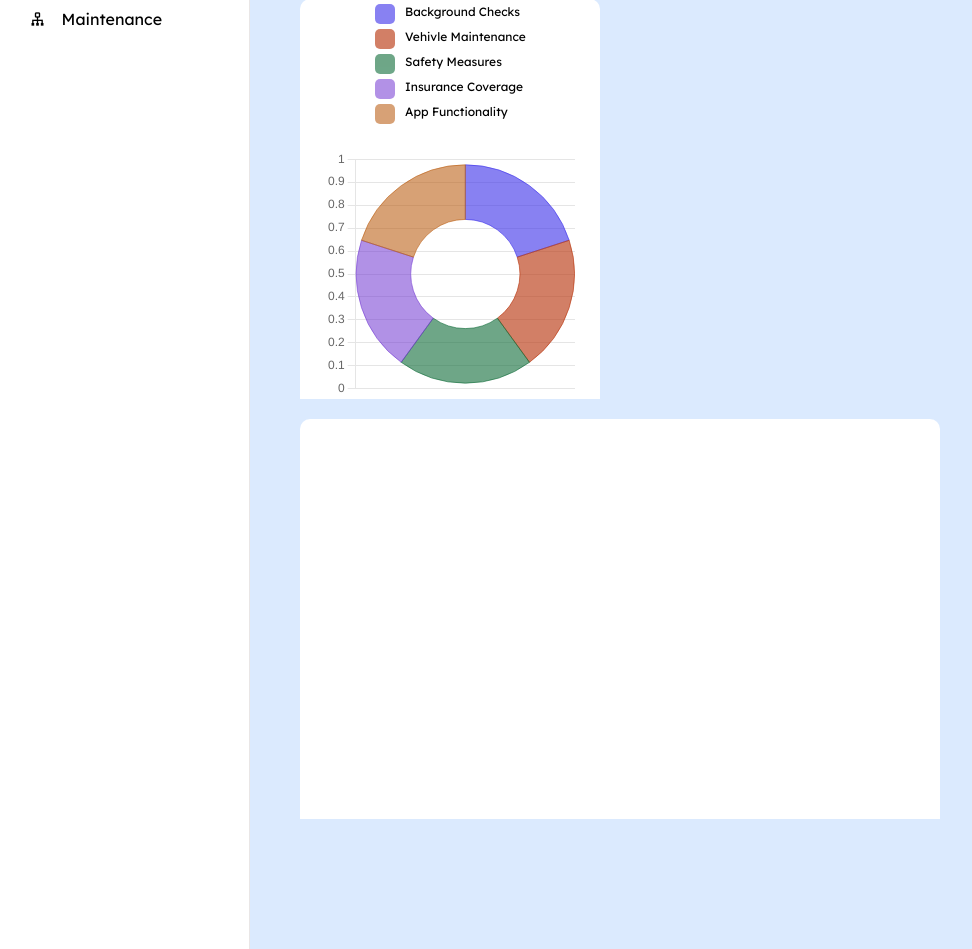
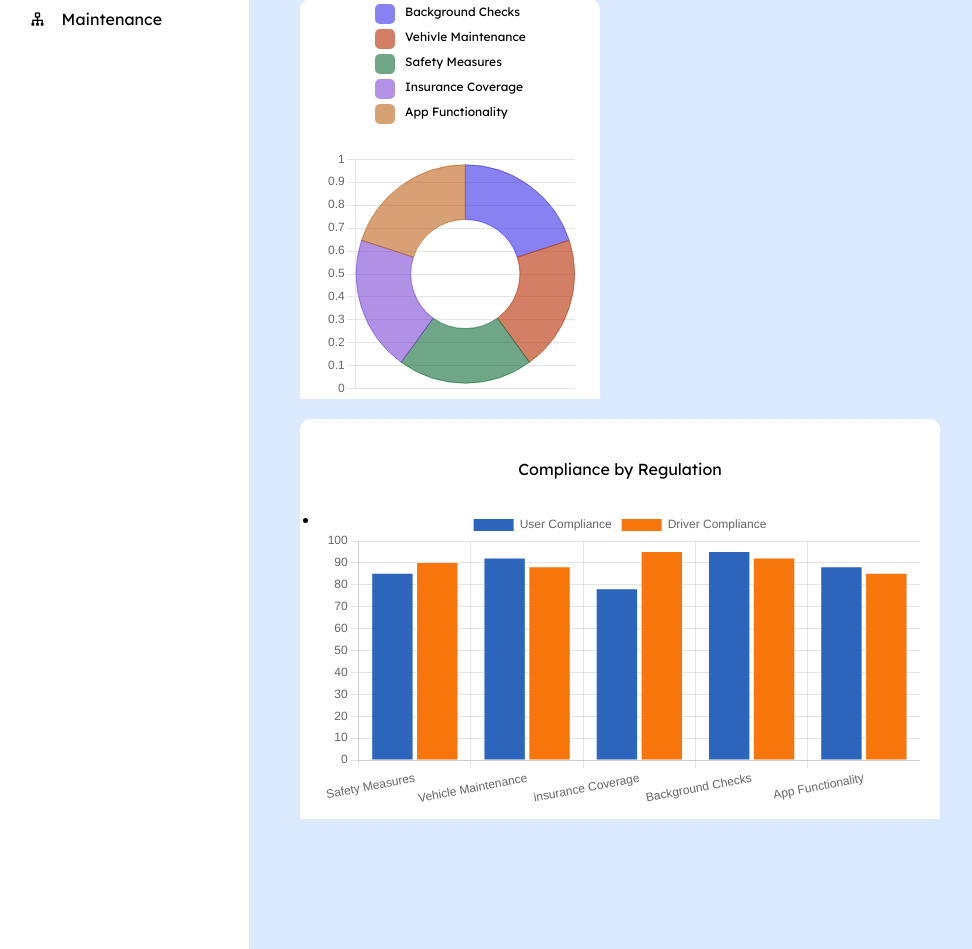
Before and after one commit to jaybiemalone/Movers-Updated, a PHP site: page /legal.php in a window 1280 px wide. Shown: the part 442-1391 px from the top of the page, without its empty margins (0-972 px from the left). Run offline with PHP 8.4, Linux system fonts and the light colour scheme.

Commit message:
Add files via upload

```diff
--- /dev/null
+++ b/legal-chart2.js
@@ -0,0 +1,25 @@
+const ctx = document.getElementById('legalchart2');
+const legalchart2 = new Chart(ctx, {
+    type: 'bar',
+    data: {
+        labels: ['Safety Measures', 'Vehicle Maintenance', 'insurance Coverage', 'Background Checks', 'App Functionality'],
+        datasets: [{
+            label: 'User Compliance',
+            backgroundColor: "rgb(44, 101, 187)",
+            data: [85, 92, 78, 95, 88]
+        }, {
+            label: 'Driver Compliance',
+            backgroundColor: "#f7760c",
+            data: [90, 88, 95, 92, 85]
+        }]
+    },
+    options: {
+        scales: {
+            yAxes:[{
+                ticks: {
+                    beginAtZero: true
+                }
+            }]
+        }
+    }
+});
--- a/legal.php
+++ b/legal.php
@@ -230,12 +230,26 @@
                         </ul>
                     </div>
                 </div>
-                <div class="legal-box"></div>
+                <div class="legal-box">
+                    <div class="top">
+                        <p>Compliance  by Regulation</p>
+                    </div>
+                    <div class="bottom">
+                        <ul>
+                            <li>
+                                <div class="chart">
+                                    <canvas id="legalchart2" width="600" height="300"></canvas>
+                                </div>
+                            </li>
+                        </ul>
+                    </div>
+                </div>
             </div>
         </div>
     </div>
     <script src="https://cdn.jsdelivr.net/npm/chart.js@4.4.4/dist/chart.umd.min.js"></script>
     <script src="legal-chart.js"></script>
+    <script src="legal-chart2.js"></script>
 </body>
 
 </html>
--- a/style/legal.css
+++ b/style/legal.css
@@ -139,6 +139,23 @@
 .legal-main-content .legal-container .legal-box:nth-child(3){
     width: 640px;
     height: 400px;
+    display: flex;
+    align-items: center;
+    justify-content: center;
+    flex-direction: column;
+}
+
+.legal-main-content .legal-container .legal-box:nth-child(3) .top{
+    width: 250px;
+    height: 80px;
+    display: flex;
+    align-items: center;
+    justify-content: center;
+}
+
+.legal-main-content .legal-container .legal-box:nth-child(3) .bottom{
+    width: auto;
+    height: auto;
 }
 
 /*Legal box 3 end*/
```
